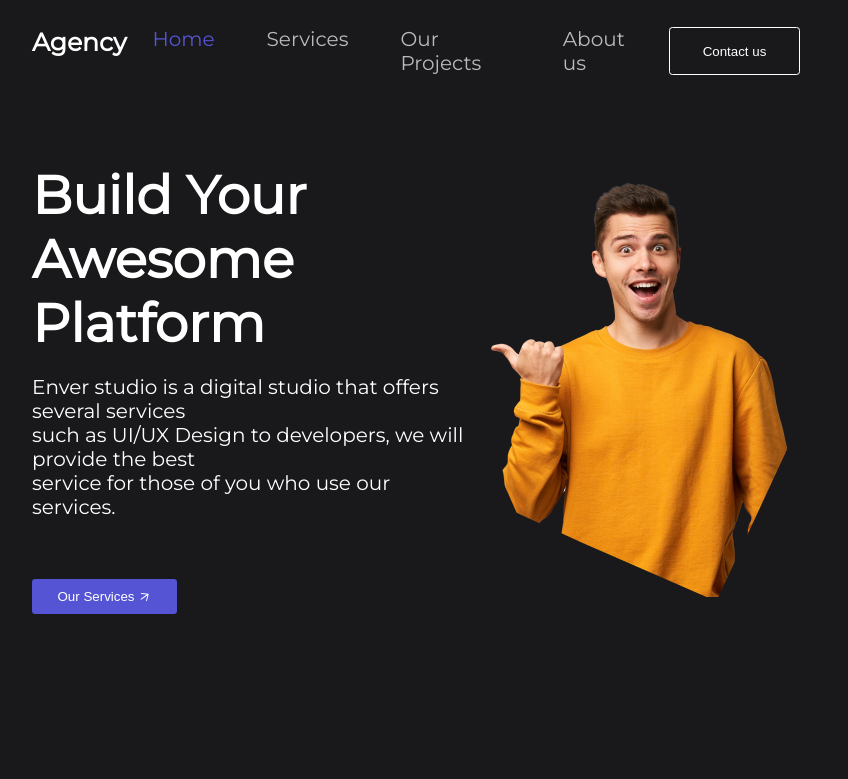
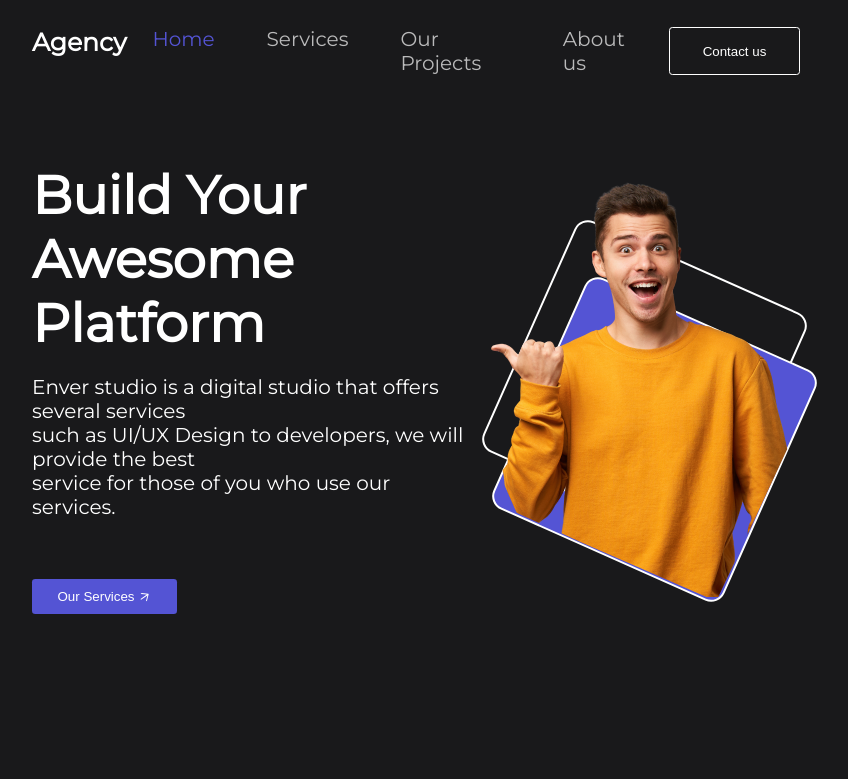
Before and after one commit to MrHamdan/agency-react-sass, a React (Create React App) app: page / in a window 1280 px wide. Shown: the top 779 px of the page, without its empty margins (224-1072 px from the left). Built offline with nearby package versions, Linux system fonts and the light colour scheme.

Commit message:
reatangle added

```diff
--- a/src/Styles/Choice.scss
+++ b/src/Styles/Choice.scss
@@ -29,7 +29,7 @@
     }
     .playIcon {
         @include lg{
-            position: absolute;
+        position: absolute;
         color:#fff;
         font-size:40px;
         background:#5454D4;
@@ -40,7 +40,7 @@
         cursor:pointer;
         }
         @include sm{
-            position: absolute;
+        position: absolute;
         color:#fff;
         font-size:40px;
         background:#5454D4;
@@ -51,14 +51,14 @@
         cursor:pointer;
         }
         @include md{
-            position: absolute;
+        position: absolute;
         color:#fff;
         font-size:40px;
         background:#5454D4;
         border-radius:50%;
         padding:20px;
-        left:40%;
-        top:65%;
+        left:47%;
+        top:58%;
         cursor:pointer;
         }
     }
--- a/src/Styles/Common.scss
+++ b/src/Styles/Common.scss
@@ -16,4 +16,7 @@ body {
   @include sm {
     width: 95%;
   }
+  @include md {
+    width: 80%;
+  }
 }
--- a/src/Styles/Hero.scss
+++ b/src/Styles/Hero.scss
@@ -23,14 +23,44 @@
     }
 
     .hero-image{
-        text-align: center;
+        position: relative;
         img{
             clip-path: polygon(71% -6%, 76% 3%, 98% -8%, 102% 55%, 82% 88%, 74% 101%, 32% 87%, 12% 80%, -3% 54%, 20% 9%);
         }
+        @include sm{
+            text-align: center;
+            margin-top: 80px;
+        }
         &::before {
-            content: "";
-            position: absolute;
+            @include rectangle;
+            left: 50px;
+            bottom: 36px;
+            background: $main-color;
+            top:137px;
+            @include sm {
+              left: 70px;
+            }
+            @include md {
+              left: 50px;
+              bottom: 38px;
+            }
           }
+          &::after {
+            @include rectangle;
+            z-index: -1;
+            left: 40px;
+            bottom:36px;
+            top: 80px;
+            @include sm {
+              left: 40px;
+              top:80px;
+            }
+            @include md {
+              left: 37px;
+              top:90px;
+            }
+          }
+
     }
 
 
--- a/src/Styles/Variables.scss
+++ b/src/Styles/Variables.scss
@@ -7,6 +7,7 @@ $body-color: #19191b;
 $main-color: #5454d4;
 $primary-color: #fff;
 $secondary-color: rgba(255, 255, 255, 0.7);
+
 
 
 
@@ -32,10 +33,18 @@ $secondary-color: rgba(255, 255, 255, 0.7);
 
 
 
+@mixin rectangle{
+  content: "";
+  position: absolute;
+  height: 249px;
+  width: 249px;
+  transform: rotate(24deg);
+  border: 2px solid $primary-color;
+  border-radius: 14.72px;
+}
 
-@mixin rectangle{
 
-}
+
 
 
 @mixin mT($size) {
```
